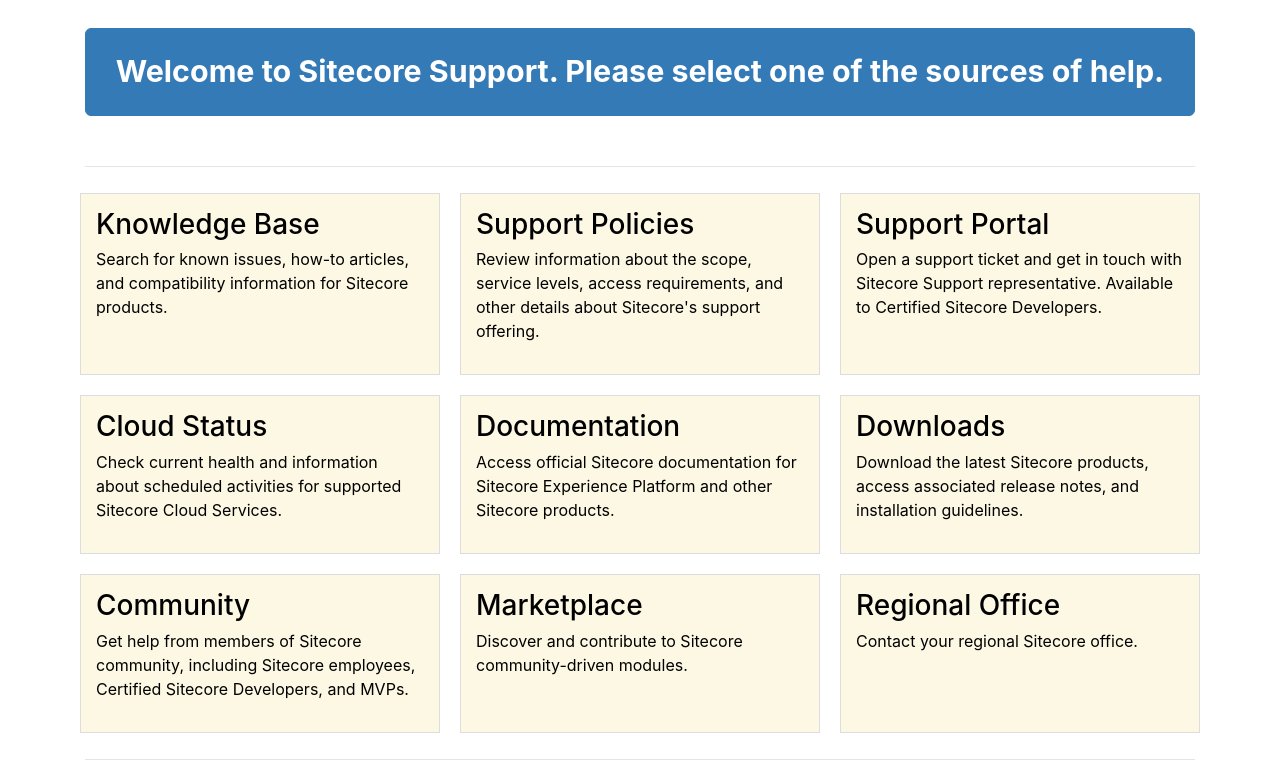
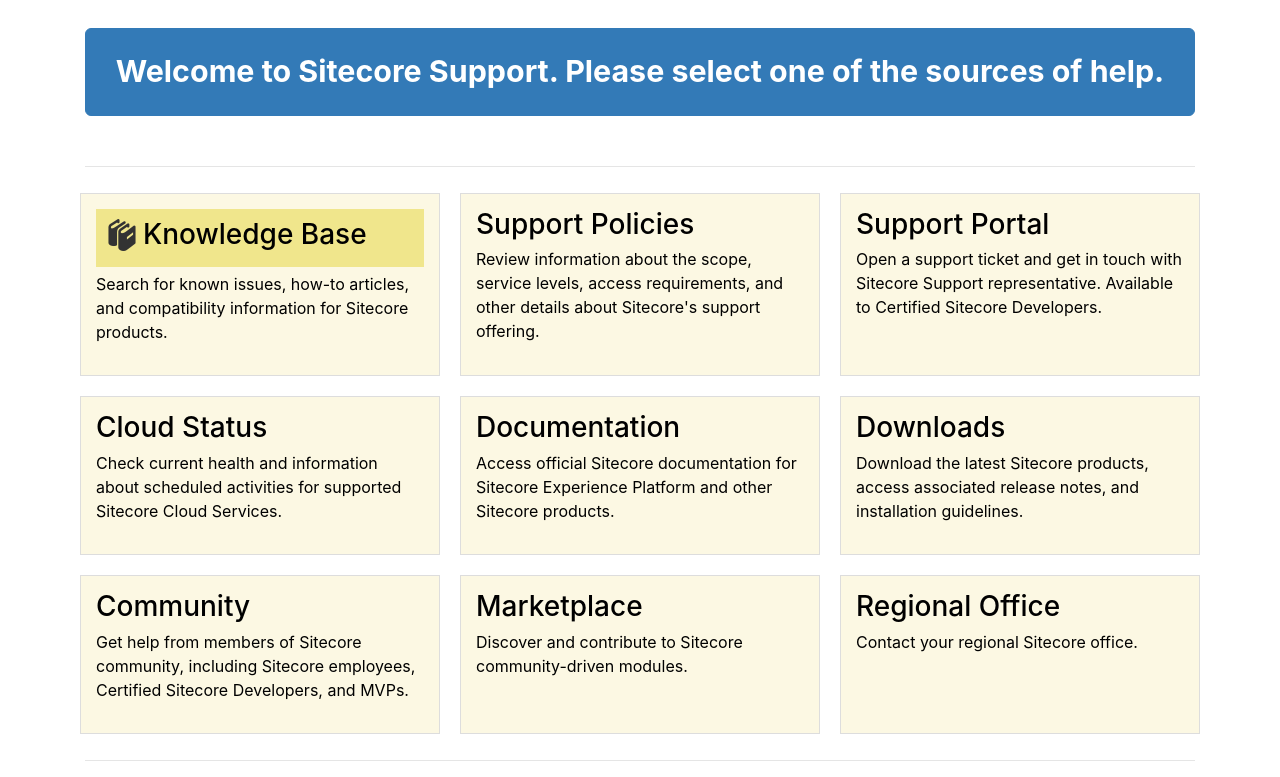
Before and after one commit to DenisSidorenko/GitHubPresentation, a plain HTML site: page Root/Index.html in a window 1280 px wide. Shown: the part 74-851 px from the top of the page. Drawn offline with nearby package versions, Linux system fonts and the light colour scheme.

Commit message:
New style for headers of info blocks.

```diff
--- a/Root/Index.html
+++ b/Root/Index.html
@@ -60,6 +60,15 @@
                 a:hover .caption {
                     background-color: #faf2cc;
                 }
+
+		.captionHeader
+		{
+			display: block;
+			width: 100%;
+			padding: 10px;
+			margin-bottom: 5px;
+			background-color: Khaki ;
+		}
     </style>
 
 </head>
@@ -68,7 +77,7 @@
         <div class="container">
             <div class="header-logo">
                 <a href="https://sitecore.net" target="_blank">
-                    <img src="/images/sclogo.svg" alt="Sitecore Own the experience" svgimg="1" style="height: 42px">
+                    <img src="images/sclogo.svg" alt="Sitecore Own the experience" svgimg="1" style="height: 42px">
                 </a>
             </div>
         </div>
@@ -86,7 +95,9 @@
                 <div class="col-sm-6 col-md-4 col-lg-4 col-xl-4">
                     <a href="https://kb.sitecore.net/" target="_blank">
                         <div class="caption">
-                            <h3>Knowledge Base</h3>
+							<div class="captionHeader">
+							<img src="images/books_3025.png" alt="KB" style="height: 32px; float:left; padding-right: 5px;"><h3>Knowledge Base</h3>
+							</div>
                             <p>Search for known issues, how-to articles, and compatibility information for Sitecore products.</p>
                         </div>
                     </a>
```
Also changed, not shown: Root/images/books_3025.png (added).
